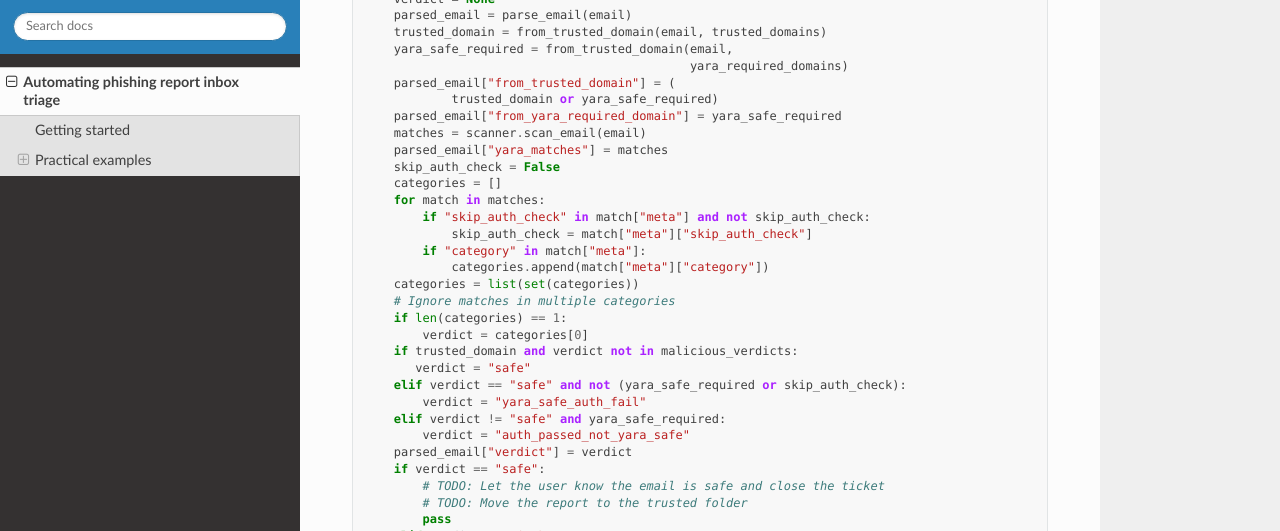
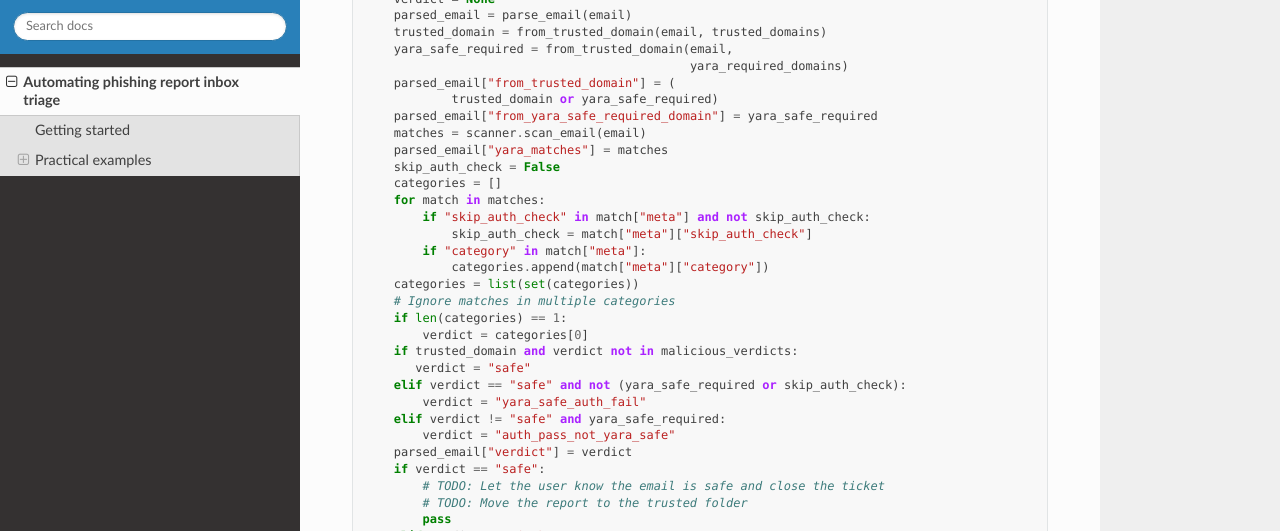
Before and after one commit to seanthegeek/yaramail, a Sphinx documentation site: the page built from docs/source/phishing.md, in a window 1280 px wide and 900 px high, scrolled down 6974 px. Shown: the part 151-682 px from the top of the window. Built offline with Sphinx 7.4.7 and the Read the Docs theme 2.0.0, drawn with Linux system fonts in a browser that asks for light colours.

Commit message:
Update example code

```diff
--- a/docs/source/phishing.md
+++ b/docs/source/phishing.md
@@ -364,7 +364,7 @@ for email in emails:
                                              yara_required_domains)
     parsed_email["from_trusted_domain"] = (
             trusted_domain or yara_safe_required)
-    parsed_email["from_yara_required_domain"] = yara_safe_required
+    parsed_email["from_yara_safe_required_domain"] = yara_safe_required
     matches = scanner.scan_email(email)
     parsed_email["yara_matches"] = matches
     skip_auth_check = False
@@ -383,7 +383,7 @@ for email in emails:
     elif verdict == "safe" and not (yara_safe_required or skip_auth_check):
         verdict = "yara_safe_auth_fail"
     elif verdict != "safe" and yara_safe_required:
-        verdict = "auth_passed_not_yara_safe"
+        verdict = "auth_pass_not_yara_safe"
     parsed_email["verdict"] = verdict
     if verdict == "safe":
         # TODO: Let the user know the email is safe and close the ticket
```
